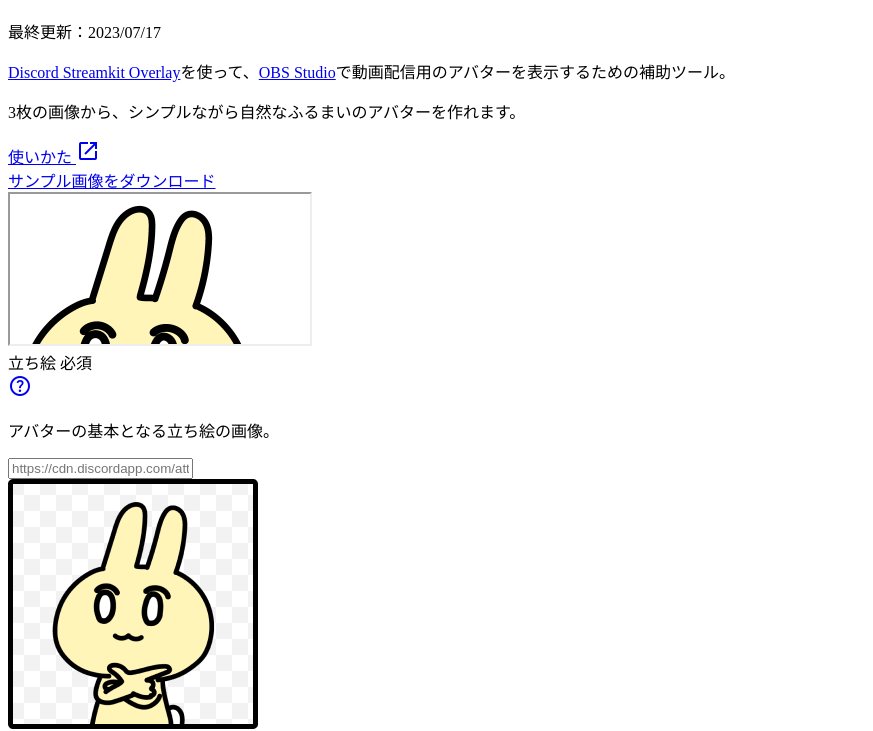
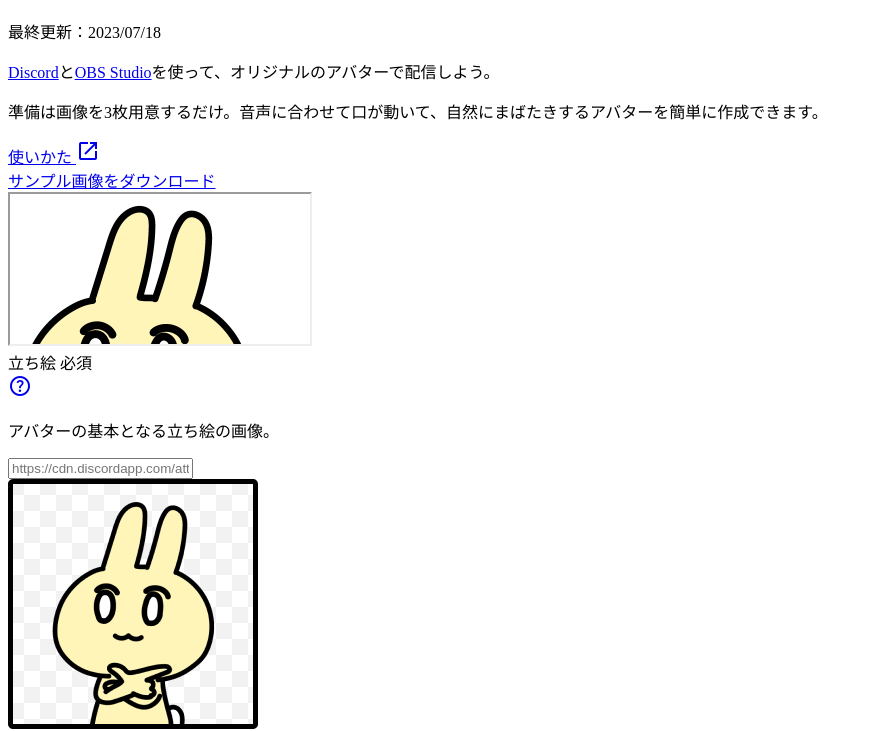
Before and after one commit to cocopon/avatar-css-streamkit, a website with bundled scripts: page src/static/index.html in a window 1280 px wide. Shown: the part 98-829 px from the top of the page, without its empty margins (0-873 px from the left). Built offline with nearby package versions, Linux system fonts and the light colour scheme; a script that the page names is missing; a web font is replaced by a local one.

Commit message:
Fine-tune wording

```diff
--- a/src/static/index.html
+++ b/src/static/index.html
@@ -8,7 +8,7 @@
 	<meta property="og:type" content="website">
 	<meta property="og:url" content="https://cocopon.github.io/avatar-css-streamkit/">
 	<meta property="og:title" content="Avatar CSS for Streamkit">
-	<meta property="og:description" content="Discord Streamkit Overlayを利用して、OBSで動画配信用のアバターを表示するための補助ツール。">
+	<meta property="og:description" content="DiscordとOBSを使った動画配信で使える、自然なふるまいのアバターを簡単に作成。">
 	<meta property="og:image" content="https://cocopon.github.io/avatar-css-streamkit/assets/og.png">
 	<link rel="preconnect" href="https://fonts.googleapis.com">
 	<link rel="preconnect" href="https://fonts.gstatic.com" crossorigin>
@@ -33,14 +33,14 @@
 									for Streamkit
 								</div>
 							</h1>
-							<div class="hero_lastUpdate">最終更新：2023/07/17</div>
+							<div class="hero_lastUpdate">最終更新：2023/07/18</div>
 						</div>
 						<div class="hero_content">
 							<p>
-								<a href="https://streamkit.discord.com/overlay" target="_blank">Discord Streamkit Overlay</a>を使って、<a href="https://obsproject.com/" target="_blank">OBS Studio</a>で動画配信用のアバターを表示するための補助ツール。
+								<a href="https://discord.com/" target="_blank">Discord</a>と<a href="https://obsproject.com/" target="_blank">OBS Studio</a>を使って、オリジナルのアバターで配信しよう。
 							</p>
 							<p>
-								3枚の画像から、シンプルながら自然なふるまいのアバターを作れます。
+								準備は画像を3枚用意するだけ。音声に合わせて口が動いて、自然にまばたきするアバターを簡単に作成できます。
 							</p>
 						</div>
 						<div class="hero_action">
```
Also changed, not shown: src/static/usage/index.html (+1 -1 lines).
